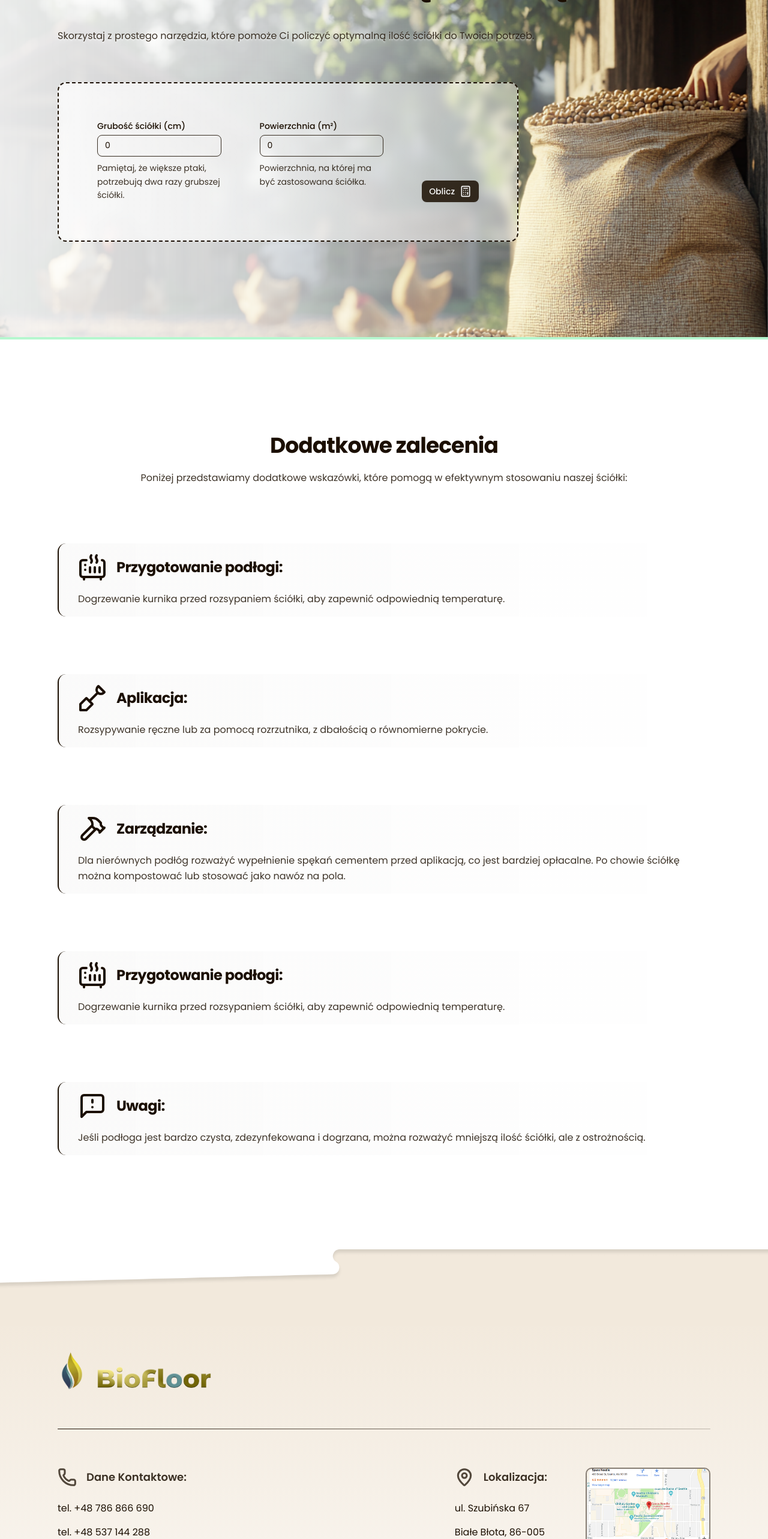
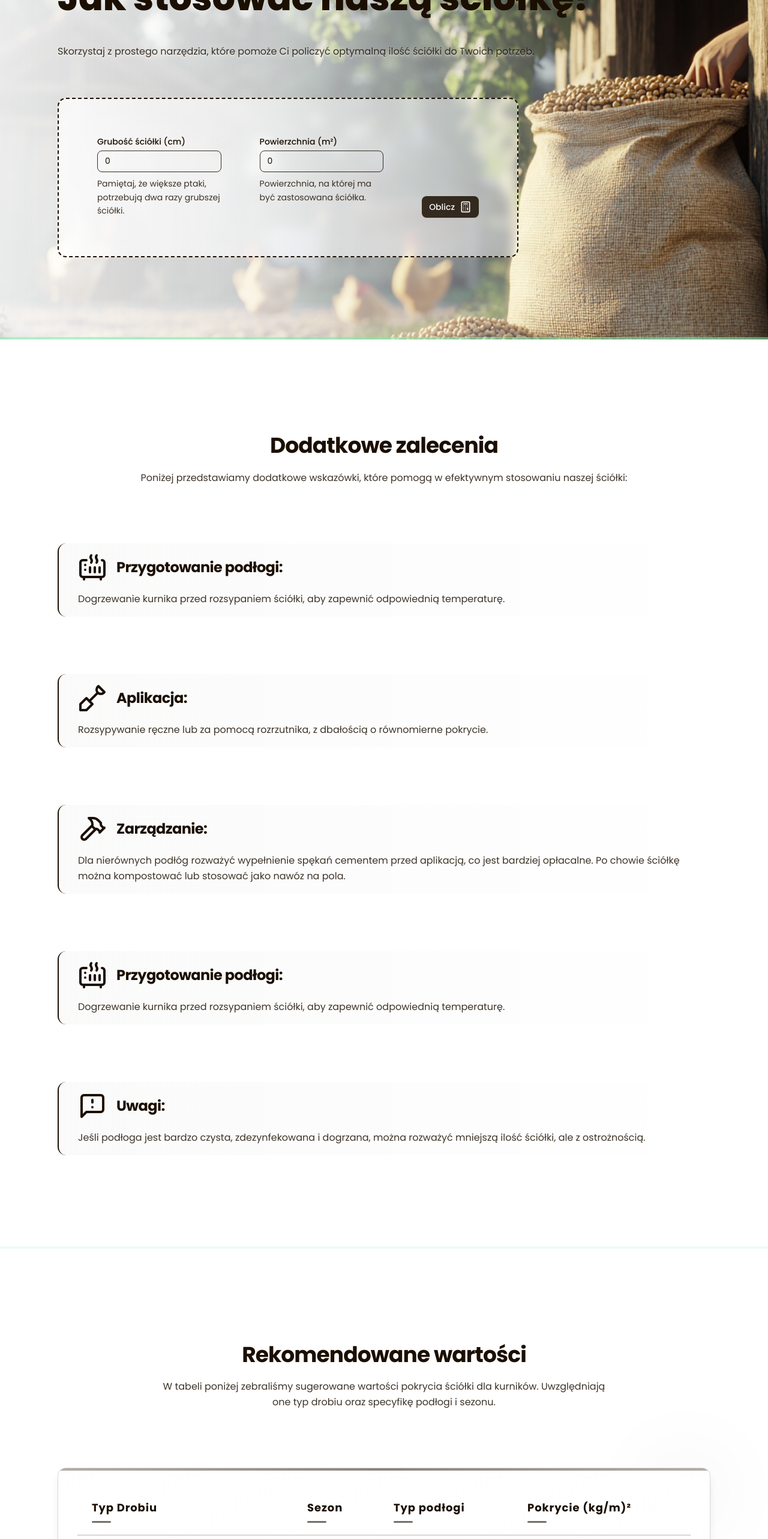
Before and after one commit to muslewski/BioFloor, a Next.js app: page /en/jak-stosowac in a window 1280 px wide. Shown: the part 234-2800 px from the top of the page at 60% size. Built offline with nearby package versions, Linux system fonts and the light colour scheme.

Commit message:
Allow hero-wrapper height to be more than 100vh without moving background image and border, and add beautiful framer motion animations to hero

```diff
--- a/src/components/common/hero/hero-intro/intro.tsx
+++ b/src/components/common/hero/hero-intro/intro.tsx
@@ -24,7 +24,9 @@ export function HeroIntro({
   className,
 }: HeroIntroProps) {
   return (
-    <div className={cn("relative z-10", className)}>
+    <div
+      className={cn("relative z-10 min-h-screen flex items-center", className)}
+    >
       <div className="flex flex-col gap-8 md:gap-16">
         <div className="flex flex-col gap-8 md:gap-16">
           <div className="flex flex-col gap-4 md:gap-8">
--- a/src/components/common/hero/hero-wrapper.tsx
+++ b/src/components/common/hero/hero-wrapper.tsx
@@ -1,12 +1,13 @@
 "use client";
 
-// takes 100 vh
-// display beautiful image
-// white blur on screen before text for better contrast
-// with little fixed animation from framer motion
-
 import { default as NextImage } from "next/image";
-import { motion, useScroll, useTransform } from "framer-motion";
+import {
+  motion,
+  useMotionValue,
+  useScroll,
+  useSpring,
+  useTransform,
+} from "framer-motion";
 import { useEffect, useRef, useState } from "react";
 import { cn } from "@/lib/utils";
 
@@ -19,6 +20,8 @@ interface HeroWrapperProps {
   insideImageClassName?: string;
   /** Controls the intensity of the parallax effect (lower = subtler) */
   parallaxStrength?: number;
+  /** Controls the intensity of the mouse parallax effect (lower = subtler) */
+  mouseParallaxStrength?: number;
   isBorderBottom?: boolean;
 }
 
@@ -28,9 +31,11 @@ export function HeroWrapper({
   imageClassName,
   insideImageClassName,
   parallaxStrength = 6,
+  mouseParallaxStrength = 2,
   isBorderBottom = false,
 }: HeroWrapperProps) {
   const heroRef = useRef<HTMLDivElement>(null);
+  const containerRef = useRef<HTMLDivElement>(null);
   const [imageLoaded, setImageLoaded] = useState(false);
 
   // Set up scroll-based animation
@@ -62,44 +67,83 @@ export function HeroWrapper({
     };
   }, [backgroundImage]);
 
+  // Create motion values for mouse position
+  const mouseX = useMotionValue(0);
+  const mouseY = useMotionValue(0);
+
+  // Add spring physics for smooth movement
+  const smoothMouseX = useSpring(mouseX, {
+    damping: 50,
+    stiffness: 400,
+    mass: 1,
+  });
+
+  const smoothMouseY = useSpring(mouseY, {
+    damping: 50,
+    stiffness: 400,
+    mass: 1,
+  });
+
+  // Transform the smooth mouse values to create parallax effect
+  const backgroundMouseX = useTransform(
+    smoothMouseX,
+    [-1, 1],
+    [mouseParallaxStrength * 15, -mouseParallaxStrength * 15]
+  );
+
+  const backgroundMouseY = useTransform(
+    smoothMouseY,
+    [-1, 1],
+    [mouseParallaxStrength * 15, -mouseParallaxStrength * 15]
+  );
+
+  // Mouse movement effect
+  useEffect(() => {
+    const handleMouseMove = (e: MouseEvent) => {
+      if (!containerRef.current) return;
+
+      const { width, height } = containerRef.current.getBoundingClientRect();
+      const offsetX = (e.clientX / width - 0.5) * 2; // -1 to 1
+      const offsetY = (e.clientY / height - 0.5) * 2; // -1 to 1
+
+      // Update motion values directly instead of using state
+      mouseX.set(offsetX);
+      mouseY.set(offsetY);
+    };
+
+    window.addEventListener("mousemove", handleMouseMove);
+
+    return () => {
+      window.removeEventListener("mousemove", handleMouseMove);
+    };
+  }, [mouseX, mouseY]);
+
   return (
-    <div
-      className={cn(
-        "w-full relative min-h-screen flex items-center max-h-screen overflow-hidden",
-        isBorderBottom && "border-b-4 border-green-300/55"
-      )}
-    >
-      <div className="w-full px-6 sm:px-24 3xl:px-44 relative z-10">
-        {children}
-      </div>
-
-      {/* Adding a blur overlay for better contrast with content */}
-      <motion.div
-        className="absolute inset-0 bg-gradient-to-tr sm:bg-gradient-to-r from-background/95 via-background/75 to-background/5 rounded-[500px] blur-xl w-[110%] sm:w-11/12 -left-[20%] sm:-left-[10%] -top-[25%] h-[150%] z-[1]"
-        initial={{ opacity: 0.5, scale: 0.9 }}
-        animate={{ opacity: 1, scale: 1 }}
-        transition={{
-          duration: 1.5,
-          ease: "easeOut",
-        }}
-      />
-
+    <div className="relative" ref={containerRef}>
+      {/* Container that can grow with content */}
+      <div className="relative w-full min-h-screen">
+        {/* Fixed height background container */}
+        <div className="absolute inset-0 h-screen w-full overflow-hidden">
+          {/* Background image with parallax */}
           <motion.div
             ref={heroRef}
             style={{
               y: backgroundY,
-          width: "100%",
-          height: "125%", // Extra height to allow movement without showing edges
+              x: backgroundMouseX,
+              translateY: backgroundMouseY,
+              width: "110%",
+              height: "125%",
               position: "absolute",
+              left: "-5%", // Center the extra width
             }}
             className={cn(
-          "z-0 -top-[55%] sm:-top-[60%] will-change-transform",
+              "z-0 -top-[55%] sm:-top-[65%] will-change-transform",
               imageClassName
             )}
           >
             <NextImage
               src={backgroundImage}
-          alt="Background Image"
+              alt="Background image"
               className={cn(
                 "object-cover transition-opacity duration-300",
                 imageLoaded ? "opacity-100" : "opacity-0",
@@ -111,6 +155,40 @@ export function HeroWrapper({
               onLoadingComplete={() => setImageLoaded(true)}
             />
           </motion.div>
+
+          {/* Blur overlay - contained within the background height */}
+          <motion.div
+            className="absolute inset-0 bg-gradient-to-tr sm:bg-gradient-to-r from-background/95 via-background/75 to-background/5 rounded-[500px] blur-xl w-[110%] sm:w-11/12 -left-[20%] sm:-left-[10%] -top-[25%] h-[150%] z-[1]"
+            initial={{ opacity: 0.5, scale: 0.9 }}
+            animate={{ opacity: 1, scale: 1 }}
+            transition={{ duration: 1.5, ease: "easeOut" }}
+          />
+
+          {/* Border at the bottom of the viewport with animation */}
+          {isBorderBottom && (
+            <motion.div
+              className={`absolute bottom-0 w-full border-b-4 border-green-300/55 z-[2]`}
+              initial={{ scaleX: 0, opacity: 0 }}
+              animate={{ scaleX: 1, opacity: 1 }}
+              transition={{ duration: 1.2, delay: 0.5, ease: "easeOut" }}
+            />
+          )}
+        </div>
+
+        {/* Content container that can extend beyond viewport */}
+        <motion.div
+          className="relative z-[3] w-full px-6 sm:px-24 3xl:px-44"
+          initial={{ opacity: 0, y: 20 }}
+          animate={{ opacity: 1, y: 0 }}
+          transition={{
+            duration: 0.8,
+            delay: 0.3,
+            ease: "easeOut",
+          }}
+        >
+          {children}
+        </motion.div>
+      </div>
     </div>
   );
 }
--- a/src/components/common/section/section-intro/intro.tsx
+++ b/src/components/common/section/section-intro/intro.tsx
@@ -12,6 +12,7 @@ interface SectionIntro {
   /** For example list */
   customElement?: React.ReactNode;
   align?: "left" | "center" | "right";
+  className?: string;
 }
 
 export function SectionIntro({
@@ -19,15 +20,20 @@ export function SectionIntro({
   titleLight,
   description,
   customElement,
+  className,
   align = "center",
 }: SectionIntro) {
   return (
     <div
-      className={cn("relative flex flex-col gap-4", {
-        "sm:text-center self-center": align === "center",
-        "sm:text-left self-start": align === "left",
-        "sm:text-right self-end": align === "right",
-      })}
+      className={cn(
+        "relative flex flex-col gap-4",
+        {
+          "sm:text-center sm:self-center": align === "center",
+          "sm:text-left self-start": align === "left",
+          "sm:text-right self-end": align === "right",
+        },
+        className
+      )}
     >
       <SectionTitle title={title} titleLight={titleLight} align={align} />
       <SectionDescription align={align}>{description}</SectionDescription>
--- a/src/components/common/section/section-intro/title.tsx
+++ b/src/components/common/section/section-intro/title.tsx
@@ -21,7 +21,7 @@ export function SectionTitle({
   return (
     <h2
       className={cn("relative", {
-        "sm:text-center self-center": align === "center",
+        "sm:text-center sm:self-center": align === "center",
         "sm:text-left self-start": align === "left",
         "sm:text-right self-end": align === "right",
       })}
--- a/src/modules/jak-stosowac/how-to-use-view.tsx
+++ b/src/modules/jak-stosowac/how-to-use-view.tsx
@@ -1,6 +1,7 @@
 import { ViewWrapper } from "@/components/common/view-wrapper";
 import { HeroSection } from "@/modules/jak-stosowac/sections/hero-section";
 import { InfoSection } from "@/modules/jak-stosowac/sections/info-section";
+import { TableSection } from "@/modules/jak-stosowac/sections/table-section";
 // import { getTranslations } from "next-intl/server";
 
 export async function HowToUseView() {
@@ -11,6 +12,7 @@ export async function HowToUseView() {
     <ViewWrapper>
       <HeroSection />
       <InfoSection />
+      <TableSection />
     </ViewWrapper>
   );
 }
--- a/src/modules/jak-stosowac/sections/hero-section.tsx
+++ b/src/modules/jak-stosowac/sections/hero-section.tsx
@@ -9,6 +9,7 @@ export function HeroSection() {
       isBorderBottom
     >
       <HeroIntro
+        className="pt-32 sm:pt-12"
         title="Jak stosować naszą ściółkę?"
         description="Skorzystaj z prostego narzędzia, które pomoże Ci policzyć optymalną ilość ściółki do Twoich potrzeb."
         customObject={<Calculator />}
--- a/src/modules/jak-stosowac/sections/info-section.tsx
+++ b/src/modules/jak-stosowac/sections/info-section.tsx
@@ -13,7 +13,7 @@ import {
 
 export function InfoSection() {
   return (
-    <SectionWrapper>
+    <SectionWrapper isBorderBottom>
       <SectionIntro
         title="Dodatkowe zalecenia"
         description="Poniżej przedstawiamy dodatkowe wskazówki, które pomogą w efektywnym stosowaniu naszej ściółki:"
--- /dev/null
+++ b/src/modules/jak-stosowac/sections/table-section.tsx
@@ -0,0 +1,197 @@
+"use client";
+
+import { SectionIntro } from "@/components/common/section/section-intro/intro";
+import { SectionWrapper } from "@/components/common/section/section-wrapper";
+import { motion } from "framer-motion";
+import { useInView } from "framer-motion";
+import { useRef, useState } from "react";
+
+export function TableSection() {
+  const tableRef = useRef(null);
+  const isInView = useInView(tableRef, { once: true, amount: 0.2 });
+  const [hoveredRow, setHoveredRow] = useState<number | null>(null);
+
+  const tableData = [
+    { type: "Brojler", season: "Lato", floor: "-", coverage: "2.4" },
+    { type: "Brojler", season: "Zima", floor: "-", coverage: "3.2" },
+    { type: "Indyk odchów", season: "Lato", floor: "Ciepła", coverage: "2.5" },
+    { type: "Indyk odchów", season: "Lato", floor: "Zimna", coverage: "5.75" },
+    { type: "Indyk odchów", season: "Zima", floor: "-", coverage: "5.85" },
+    { type: "Indyk tucz", season: "Lato", floor: "-", coverage: "6.65" },
+    { type: "Indyk tucz", season: "Zima", floor: "-", coverage: "8.45" },
+    {
+      type: "Kura noska (wolny wybieg)",
+      season: "Lato",
+      floor: "-",
+      coverage: "1.5",
+    },
+    {
+      type: "Kura noska (wolny wybieg)",
+      season: "Zima",
+      floor: "-",
+      coverage: "2.5",
+    },
+  ];
+
+  // Animation variants for smooth, organized animations
+  const containerVariants = {
+    hidden: { opacity: 0 },
+    visible: {
+      opacity: 1,
+      transition: {
+        staggerChildren: 0.08,
+        delayChildren: 0.2,
+      },
+    },
+  };
+
+  const headerVariants = {
+    hidden: { opacity: 0, y: -20 },
+    visible: (index: number) => ({
+      opacity: 1,
+      y: 0,
+      transition: {
+        type: "spring",
+        stiffness: 100,
+        damping: 12,
+        delay: index * 0.1,
+      },
+    }),
+  };
+
+  const rowVariants = {
+    hidden: { opacity: 0, x: -20 },
+    visible: (index: number) => ({
+      opacity: 1,
+      x: 0,
+      transition: {
+        type: "spring",
+        stiffness: 100,
+        damping: 15,
+        delay: index * 0.05,
+      },
+    }),
+  };
+
+  return (
+    <SectionWrapper>
+      <SectionIntro
+        className="max-w-3xl"
+        title="Rekomendowane wartości"
+        description="W tabeli poniżej zebraliśmy sugerowane wartości pokrycia ściółki dla kurników. Uwzględniają one typ drobiu oraz specyfikę podłogi i sezonu."
+      />
+
+      <div className="relative w-full">
+        {/* Decorative background elements */}
+        <motion.div
+          initial={{ opacity: 0 }}
+          animate={isInView ? { opacity: 0.5 } : { opacity: 0 }}
+          transition={{ delay: 0.5, duration: 0.8 }}
+          className="absolute -top-6 -right-6 w-32 h-32 bg-primary/10 rounded-full blur-3xl"
+        />
+        <motion.div
+          initial={{ opacity: 0 }}
+          animate={isInView ? { opacity: 0.4 } : { opacity: 0 }}
+          transition={{ delay: 0.7, duration: 0.8 }}
+          className="absolute -bottom-6 -left-6 w-32 h-32 bg-primary/10 rounded-full blur-3xl"
+        />
+
+        <motion.div
+          initial={{ opacity: 0, y: 20 }}
+          animate={isInView ? { opacity: 1, y: 0 } : { opacity: 0, y: 20 }}
+          transition={{ duration: 0.5 }}
+          className="w-full p-8 bg-gradient-to-br from-background to-background/95 border border-foreground/15 rounded-xl shadow-lg backdrop-blur-sm relative overflow-hidden"
+        >
+          {/* Table header decoration */}
+          <motion.div
+            initial={{ width: 0 }}
+            animate={isInView ? { width: "100%" } : { width: 0 }}
+            transition={{ delay: 0.3, duration: 0.8 }}
+            className="absolute top-0 left-0 h-1 bg-gradient-to-r from-primary/40 via-primary/60 to-primary/40"
+          />
+
+          <motion.div
+            ref={tableRef}
+            initial="hidden"
+            animate={isInView ? "visible" : "hidden"}
+            variants={containerVariants}
+            className="min-w-full overflow-x-auto"
+          >
+            <table className="w-full border-collapse text-left">
+              <thead>
+                <tr className="border-b border-foreground/30">
+                  {[
+                    "Typ Drobiu",
+                    "Sezon",
+                    "Typ podłogi",
+                    "Pokrycie (kg/m)²",
+                  ].map((header, index) => (
+                    <motion.th
+                      key={index}
+                      custom={index}
+                      variants={headerVariants}
+                      className="py-5 px-6 font-bold text-foreground tracking-wider text-lg"
+                    >
+                      <div className="flex flex-col">
+                        <span className="text-nowrap">{header}</span>
+                        <motion.div
+                          initial={{ width: 0 }}
+                          animate={isInView ? { width: "2rem" } : { width: 0 }}
+                          transition={{
+                            delay: 0.7 + index * 0.1,
+                            duration: 0.4,
+                          }}
+                          className="h-[3px] bg-primary/70 rounded-full mt-2"
+                        />
+                      </div>
+                    </motion.th>
+                  ))}
+                </tr>
+              </thead>
+              <tbody>
+                {tableData.map((row, rowIndex) => (
+                  <motion.tr
+                    key={rowIndex}
+                    custom={rowIndex}
+                    variants={rowVariants}
+                    onMouseEnter={() => setHoveredRow(rowIndex)}
+                    onMouseLeave={() => setHoveredRow(null)}
+                    className={`relative border-b border-foreground/10 transition-all duration-200 ${
+                      hoveredRow === rowIndex ? "bg-foreground/5" : ""
+                    }`}
+                  >
+                    <td className="py-4 px-6 font-medium">{row.type}</td>
+                    <td className="py-4 px-6">
+                      <span className="py-1 px-3 rounded-full text-sm bg-foreground/10 font-medium">
+                        {row.season}
+                      </span>
+                    </td>
+                    <td className="py-4 px-6">{row.floor}</td>
+                    <td className="py-4 px-6">
+                      <motion.div
+                        className="flex items-center justify-start space-x-2"
+                        whileHover={{ scale: 1.05 }}
+                        transition={{
+                          type: "spring",
+                          stiffness: 300,
+                          damping: 10,
+                        }}
+                      >
+                        <span className="font-semibold text-primary">
+                          {row.coverage}
+                        </span>
+                        <span className="text-foreground/60 text-sm">
+                          kg/m²
+                        </span>
+                      </motion.div>
+                    </td>
+                  </motion.tr>
+                ))}
+              </tbody>
+            </table>
+          </motion.div>
+        </motion.div>
+      </div>
+    </SectionWrapper>
+  );
+}
```
Lines whose indentation alone changed are shown as unchanged.
